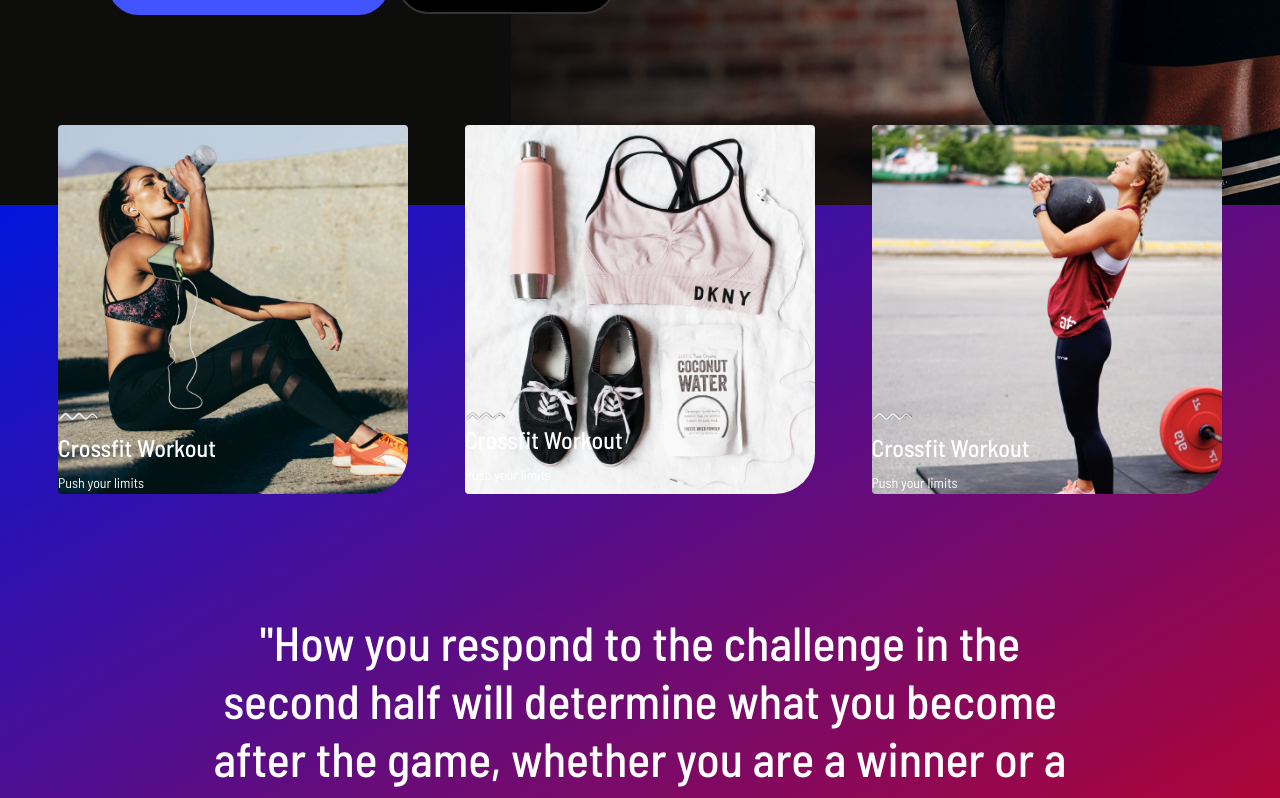
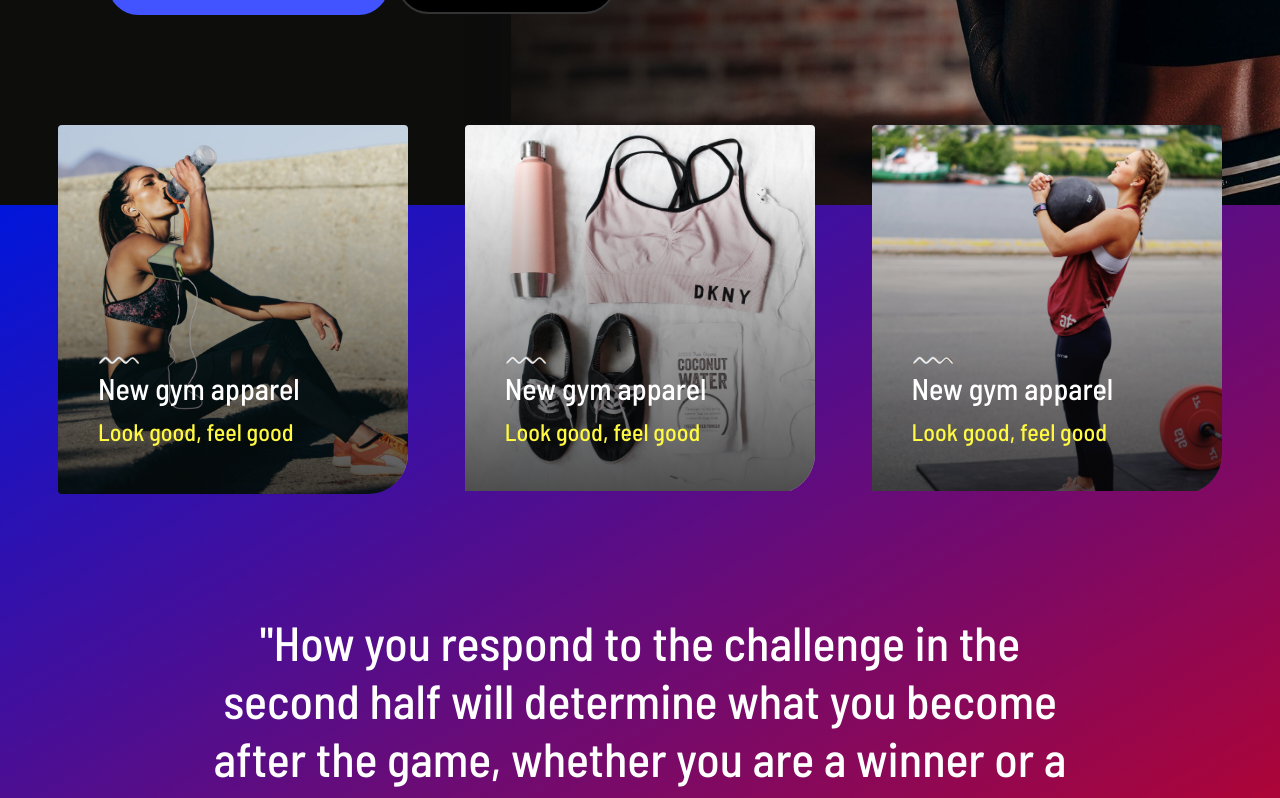
Before and after one commit to emanuele-pogliari/proj-html-vuejs, a Vue app: page / in a window 1280 px wide. Shown: the part 660-1458 px from the top of the page. Built offline with nearby package versions, Linux system fonts and the light colour scheme.

Commit message:
hover effects added in features section

```diff
--- a/src/components/AppFeatures.vue
+++ b/src/components/AppFeatures.vue
@@ -9,37 +9,43 @@ export default{
     <div class="container p-0">
         <div class="row row-feat justify-content-between text-white p-0">
 
-            <div class="card-feat position-relative p-0 ">
-                <img class="img-fluid" src="/public/images/service6-2x.jpg" alt="">
-                <div class="position-absolute bottom-0 left-0">
-                    <div class="mb-2">
-                <img class="img-fluid mx-auto separator-w" src="/images/separator-white.png" alt="">
+            <div class="card-feat position-relative p-0">
+                <div class="overlay">
+                <img class="img-fluid img-card" src="/images/service6-2x.jpg" alt="">
             </div>
-                    <h4>Crossfit Workout</h4>
-                    <small>Push your limits</small>
-                </div>
-            </div>
-
-            <div class="card-feat position-relative p-0">
-                <img class="img-fluid" src="/public/images/box1-2x.jpg" alt="">
-                <div class="position-absolute bottom-0 left-0">
-                    <div class="mb-2">
+                <div class="my-text-wrap position-absolute bottom-0 left-0">
+                    <div class="mb-1">
                     <img class="img-fluid mx-auto separator-w" src="/images/separator-white.png" alt="">
-                    <h4>Crossfit Workout</h4>
-                    <small>Push your limits</small>
+                    <h4>New gym apparel</h4>
+                    <small>Look good, feel good</small>
                 </div>
             </div>
             </div>
 
             <div class="card-feat position-relative p-0">
-                <img class="position-absolute img-fluid" src="/public/images/box3-2x.jpg" alt="">
+                <div class="overlay">
+                <img class="img-fluid img-card" src="/images/box1-2x.jpg" alt="">
+            </div>
                 <div class="my-text-wrap position-absolute bottom-0 left-0">
-                    <div class="mb-2 separator-container">
-                        <img class="img-fluid mx-auto separator-w" src="/images/separator-white.png" alt="">
-                    </div>
-                    <h4>Crossfit Workout</h4>
-                    <small>Push your limits</small>
+                    <div class="mb-1">
+                    <img class="img-fluid mx-auto separator-w" src="/images/separator-white.png" alt="">
+                    <h4>New gym apparel</h4>
+                    <small>Look good, feel good</small>
                 </div>
+            </div>
+            </div>
+
+            <div class="card-feat position-relative p-0">
+                <div class="overlay">
+                <img class="img-fluid img-card" src="/images/box3-2x.jpg" alt="">
+            </div>
+                <div class="my-text-wrap position-absolute bottom-0 left-0">
+                    <div class="mb-1">
+                    <img class="img-fluid mx-auto separator-w" src="/images/separator-white.png" alt="">
+                    <h4>New gym apparel</h4>
+                    <small>Look good, feel good</small>
+                </div>
+            </div>
             </div>
                 <div class="quote-container col-10 px-4 mx-auto text-white d-flex flex-column align-items justify-content-between">
                     <p class="quote text-center ">"How you respond to the challenge in the second half will determine what you become after the game, whether you are a winner or a loser."
@@ -68,21 +74,37 @@ export default{
     }
 
     .card-feat{
+    border-radius: 4px;
+    border-bottom-right-radius: 40px;
     width: calc(100% / 3 - 25px * 3 / 2);
     overflow: hidden;
+    transition: 0.20s ease-in-out;
+
+    .overlay {
+    position: relative;
+    overflow: hidden;
+}
+
+    .overlay::after {
+    content: "";
+    position: absolute;
+    top: 0;
+    left: 0;
+    width: 100%;
+    height: 100%;
+    background: linear-gradient(180deg, rgba(3, 4, 15, 0) 11%, hsla(240, 8%, 3%, calc(100% - 30%)) 100%); // Filtro gradiente per aumentare il contrasto
+}
+
     &:hover{
-        transform: scale(1.1);
-    }
-    &:hover .my-text-wrap{
-        transform: scale(0.9);
-    }
-
-        img{
-            height: 100%;
-            border-radius: 4px;
-            border-bottom-right-radius: 40px;
+            transform: scale(1.05);
+        }
+        &:hover .my-text-wrap{
+            transform: scale(0.95);
         }
 
+        .img-card{
+            background-image: linear-gradient(180deg, rgba(3, 4, 15, 0) 11%, hsla(240, 8%, 3%, calc(100% - 30%)) 100%);
+        }
     }
 
 .quote-container{
@@ -118,5 +140,17 @@ export default{
         margin-top: 20px;
     }
 }
+
+.my-text-wrap{
+    padding:40px;
+    h4{
+        font-size: 30px;
+    }
+    small{
+        font-size:24px;
+        color:$color6;
+        font-weight: 500;
+    }
+}
 }
 </style>
--- a/src/components/AppTraining.vue
+++ b/src/components/AppTraining.vue
@@ -16,7 +16,7 @@ export default{
                 <p class="mb-0 card-title">Team training</p>
                 <small class="sub-title">Find a partner</small>
                 <p class="my-text">Vestibulum, curabitur eu sem nibh ultrices sit nulla adipiscing. Nisl sit fames amet senectus eget sed duis vehicula. Tristique.</p>
-                <a href="">Find a partner</a><i class="ms-2 fa-solid fa-chevron-right"></i>
+                <a href="">Find a partner</a><i class="ms-1 fa-solid fa-angle-right"></i>
             </div>
         </div>
         <div class="single-card rounded-2 text-center">
@@ -25,7 +25,7 @@ export default{
             <p class="mb-0 card-title">Crossifit workout</p>
             <small class="sub-title">Push your limits</small>
             <p class="my-text">Vestibulum, curabitur eu sem nibh ultrices sit nulla adipiscing. Nisl sit fames amet senectus eget sed duis vehicula. Tristique.</p>
-            <a href="">Learn about crossfit</a><i class="ms-2 fa-solid fa-chevron-right"></i>
+            <a href="">Learn about crossfit</a><i class="ms-2 fa-solid fa-angle-right"></i>
         </div>
         </div>
         <div class="single-card rounded-2 text-center">
@@ -36,7 +36,7 @@ export default{
             <p class="mb-0 card-title">Weight loss plan</p>
             <small class="sub-title">Shed those pounds</small>
             <p class="my-text">At laoreet senectus volutpat diam vel sed sed amet pellentesque. Lobortis ut aliquam risus purus. A tellus ut etiam.</p>
-            <a href="">Schedule a workout</a><i class="ms-2 fa-solid fa-chevron-right"></i>
+            <a href="">Schedule a workout</a><i class="ms-1 fa-solid fa-angle-right"></i>
             </div>
         </div>
     </div>
--- a/src/components/AppVideos.vue
+++ b/src/components/AppVideos.vue
@@ -10,7 +10,7 @@ export default{
     <div class="row">
         <div class="col d-flex px-0 pb-4 justify-content-between align-items-center ">
             <h3>Featured Playlist</h3>
-            <a class="px-3 py-1">View all videos ></a>
+            <a class="px-4 py-1">View all videos <i class="ms-2 fa-solid fa-angle-right"></i></a>
         </div>
         <div class="video-container p-0 justify-content-between ">
 
```
